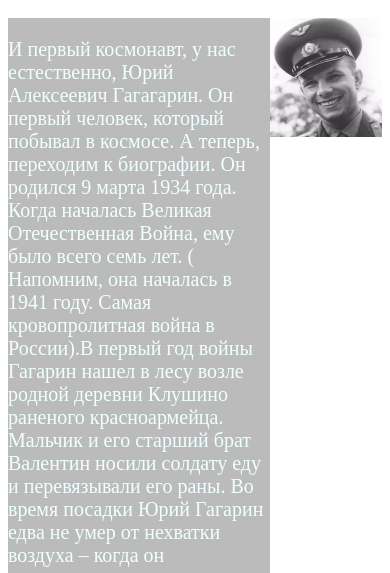
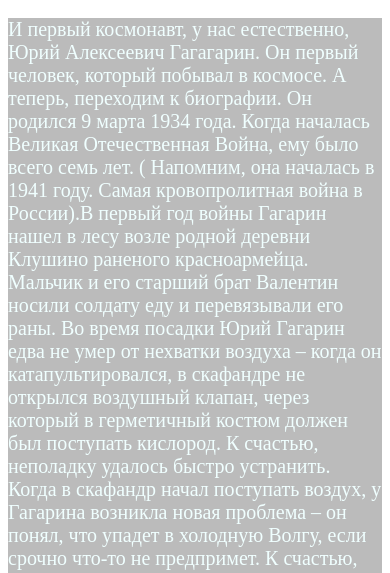
Before and after one commit to andrey01112011/Cosmonavty, a plain HTML site: page index.html in a window 390 px wide. Shown: the part 231-804 px from the top of the page. Drawn offline with Linux system fonts and the light colour scheme.

Commit message:
сделали адаптив

```diff
--- a/style.css
+++ b/style.css
@@ -25,3 +25,16 @@ section{
 body{
     background-image: url('images/Сайт\ про\ российских\ космонавтов.jpg');
 }
+
+@media (max-width: 768px){
+    section{
+        display: block;
+    }
+
+    .text{
+        width: 100%;
+    }
+    .img{
+        width: 100%;
+    }
+}
```
